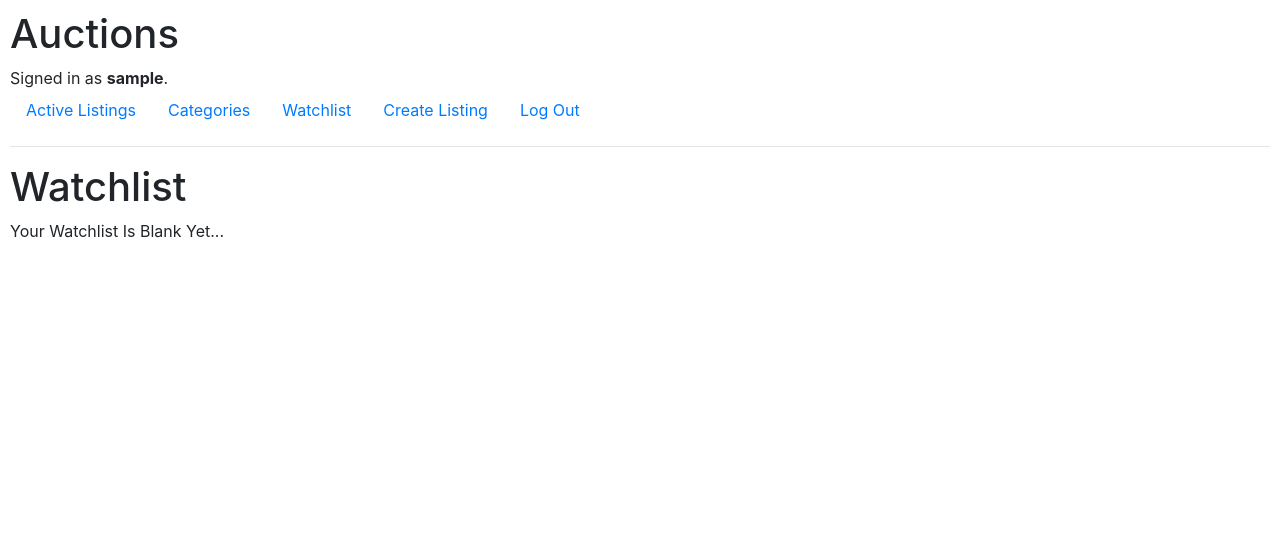
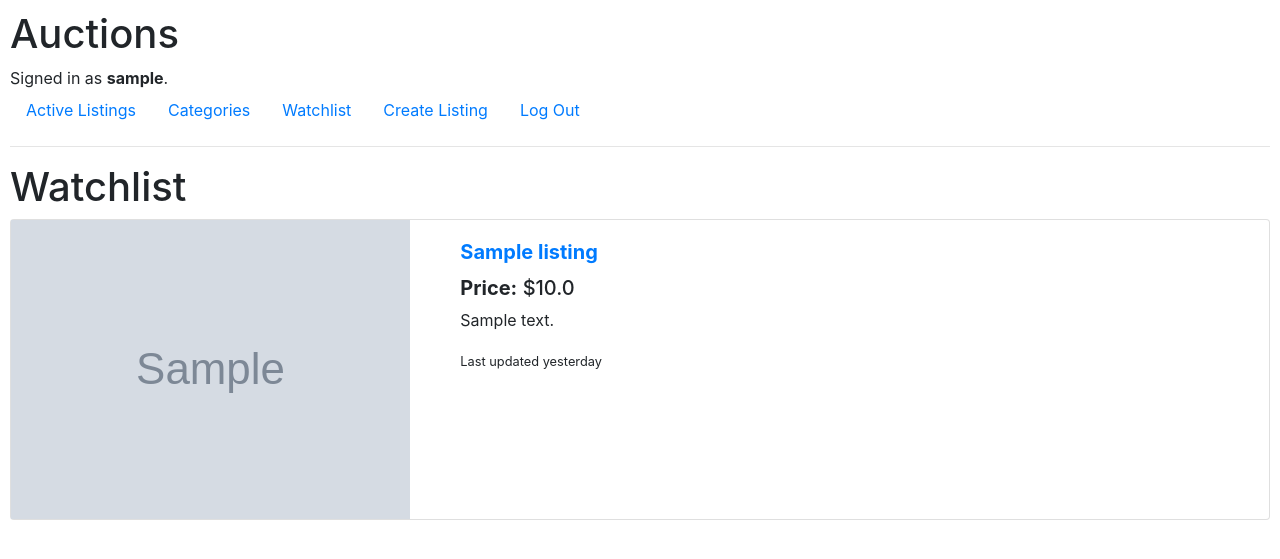
Before and after one commit to sippinyotrippin/auction_website, a Django app: page /watchlist in a window 1280 px wide. Shown: the top 559 px of the page. Run offline with Django 3.2, Linux system fonts and the light colour scheme; a user stored in the database is signed in; tables that the repository leaves empty hold one stand-in row (values such as "Sample post"); grey boxes marked "Sample" are stand-in pictures; some libraries are stand-ins or nearby versions.

Commit message:
implemented Watchlist, added 'create_datetime' attribute in Listing model

```diff
--- a/commerce/auctions/models.py
+++ b/commerce/auctions/models.py
@@ -21,7 +21,8 @@ class Listing(models.Model):
     is_active = models.BooleanField(default=True)
     owner = models.ForeignKey(User, on_delete=models.CASCADE, blank=True, related_name="user")
     category = models.ForeignKey(Category, on_delete=models.CASCADE, blank=True, related_name="category")
-    watchlist = models.ManyToManyField(User, blank=True, related_name="user_watchlist")
+    watchlist = models.ManyToManyField(User, blank=True, null=True, related_name="user_watchlist")
+    create_datetime = models.DateTimeField(blank=True, null=True)
 
     def __str__(self):
         return self.title
--- a/commerce/auctions/templates/auctions/index.html
+++ b/commerce/auctions/templates/auctions/index.html
@@ -14,7 +14,7 @@
                         <h5 class="card-title"><a href="{% url 'page' listing.id %}"><strong>{{ listing.title }}</strong></a></h5>
                         <h5><strong>Price:</strong> ${{ listing.current_price }}</h5>
                         <p class="card-text">{{ listing.description }}</p>
-                        <p class="card-text"><small class="text-body-secondary">Last updated 3 mins ago</small></p>
+                        <p class="card-text"><small class="text-body-secondary">Last updated yesterday</small></p>
                     </div>
                 </div>
             </div>
--- a/commerce/auctions/templates/auctions/layout.html
+++ b/commerce/auctions/templates/auctions/layout.html
@@ -22,9 +22,8 @@
             </li>
             {% if user.is_authenticated %}
                 <li class="nav-item">
-                    <a class="nav-link" href="">Categories</a>
+                    <a class="nav-link" href="{% url 'categories' %}">Categories</a>
                 </li>
-
                 <li class="nav-item">
                     <a class="nav-link" href="{% url 'watchlist' %}">Watchlist</a>
                 </li>
--- a/commerce/auctions/templates/auctions/watchlist.html
+++ b/commerce/auctions/templates/auctions/watchlist.html
@@ -6,5 +6,22 @@
 
 {% block body %}
     <h1>Watchlist</h1>
-        Your Watchlist Is Blank Yet...
+        {% for listing in listings %}
+        <div class="card mb-3" style="max-width: 1910px;">
+            <div class="row g-0">
+                <div class="col-md-4">
+                    <img src="{{ listing.image_URL }}" class="img-fluid rounded-start" alt="...">
+                </div>
+                <div class="col-md-8">
+                    <div class="card-body">
+                        <h5 class="card-title"><a href="{% url 'page' listing.id %}"><strong>{{ listing.title }}</strong></a></h5>
+                        <h5><strong>Price:</strong> ${{ listing.current_price }}</h5>
+                        <p class="card-text">{{ listing.description }}</p>
+                        <p class="card-text"><small class="text-body-secondary">Last updated yesterday</small></p>
+                    </div>
+                </div>
+            </div>
+        </div>
+    {% endfor %}
+
 {% endblock %}
--- a/commerce/auctions/urls.py
+++ b/commerce/auctions/urls.py
@@ -9,5 +9,9 @@ urlpatterns = [
     path("register", views.register, name="register"),
     path("create_listing/", views.create, name="create"),
     path("listings/<int:listing_id>", views.listing_page, name="page"),
-    path("watchlist", views.watchlist, name="watchlist")
+    path("watchlist", views.watchlist, name="watchlist"),
+    path("remove_from_watchlist/<int:listing_id>", views.remove_from_watchlist, name="remove_from_watchlist"),
+    path("add_to_watchlist/<int:listing_id>", views.add_to_watchlist, name="add_to_watchlist"),
+    path("categories", views.categories, name="categories"),
+    path("sort_by_categories", views.index_sorted_by_categories, name="sort_by_categories")
 ]
--- a/commerce/auctions/views.py
+++ b/commerce/auctions/views.py
@@ -3,6 +3,7 @@ from django.db import IntegrityError
 from django.http import HttpResponse, HttpResponseRedirect
 from django.shortcuts import render
 from django.urls import reverse
+from datetime import datetime
 
 from .models import *
 
@@ -92,18 +93,44 @@ def create(request):
 
 def listing_page(request, listing_id):
     listing = Listing.objects.get(id=listing_id)
+    is_in_watchlist = request.user in listing.watchlist.all()
     return render(request, "auctions/listing_page.html", {
-        "item": listing
+        "item": listing,
+        "is_in_watchlist": is_in_watchlist
     })
 
 
 def watchlist(request):
-    return render(request, "auctions/watchlist.html")
+    current_user = request.user
+    listings = current_user.user_watchlist.all()
+    return render(request, "auctions/watchlist.html", {
+       "listings": listings
+    })
 
 
-def add_to_watchlist(request):
-    pass
+def add_to_watchlist(request, listing_id):
+    current_listing = Listing.objects.get(pk=listing_id)
+    current_user = request.user
+    current_listing.watchlist.add(current_user)
+    return HttpResponseRedirect(reverse("watchlist"))
 
 
-def remove_from_watchlist(request):
-    pass
+def remove_from_watchlist(request, listing_id):
+    current_listing = Listing.objects.get(pk=listing_id)
+    current_user = request.user
+    current_listing.watchlist.remove(current_user)
+    return HttpResponseRedirect(reverse("index"))
+
+
+def categories(request):
+    return render(request, "auctions/categories.html", {
+        "categories": Category.objects.all()
+    })
+
+
+def index_sorted_by_categories(request):
+    if request.method == "GET":
+        selected_category = request.GET["category"]
+    return render(request, "auctions/index.html", {
+        "listings": Listing.objects.filter(category=selected_category)
+    })
```
Also changed, not shown: commerce/auctions/templates/auctions/categories.html (added, +14 -0 lines), commerce/auctions/templates/auctions/listing_page.html (+11 -3 lines).
